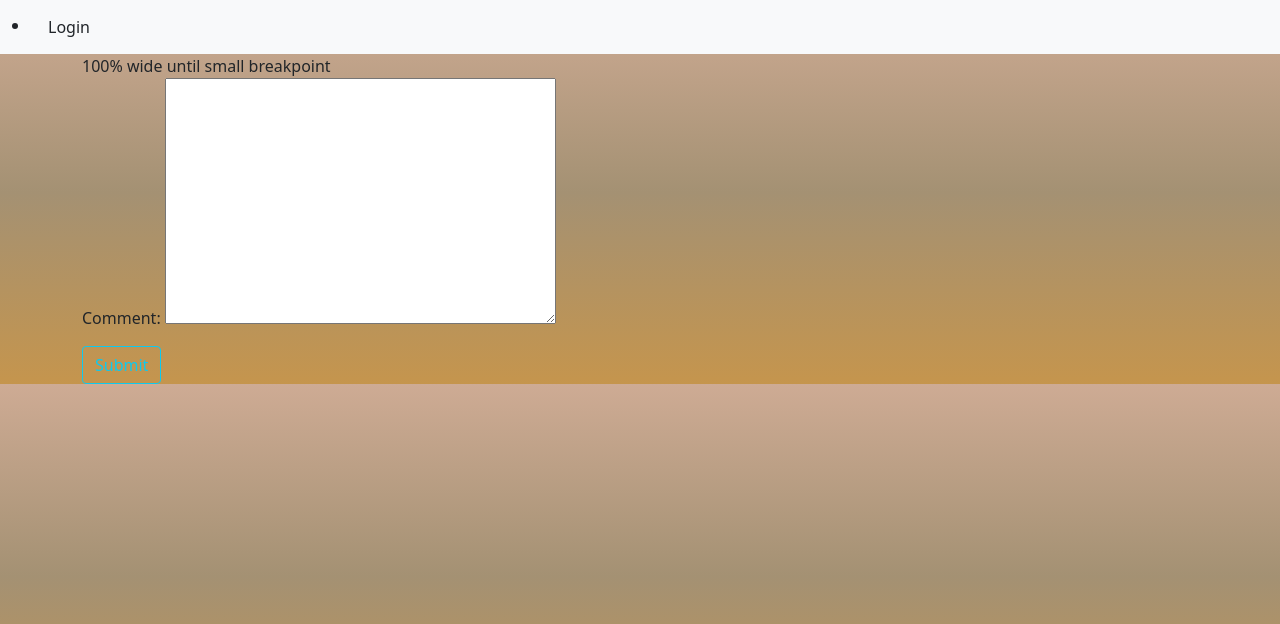
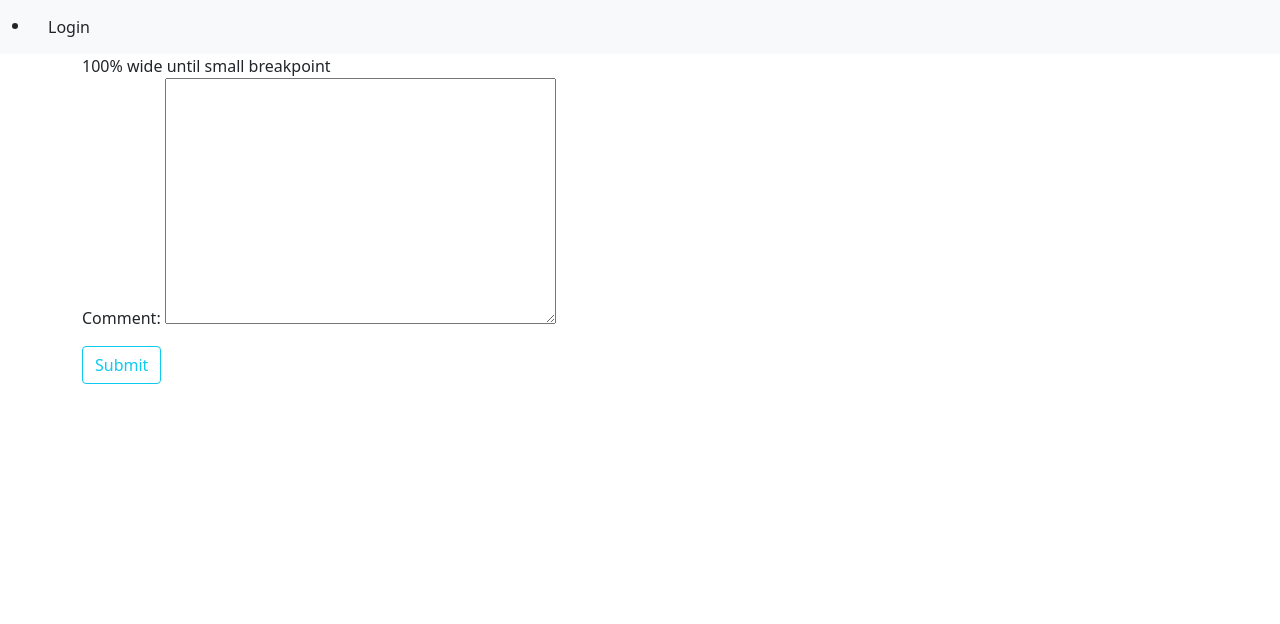
Before and after one commit to alphonce-otieno-odhiambo/IG.C, a Django app: page /comment in a window 1280 px wide. Shown: the top 624 px of the page. Run offline with Django 3.2, Linux system fonts and the light colour scheme; some libraries are stand-ins or nearby versions.

Commit message:
change body color

```diff
--- a/insta/templates/comment.html
+++ b/insta/templates/comment.html
@@ -3,14 +3,7 @@
 {% block title %} {% endblock%}
 
 {% block content %}
-<style>
-    body{
-        background: #CEAB94;
-background: -moz-linear-gradient(top, #CEAB94 0%, #A49173 50%, #C5954D 100%);
-background: -webkit-linear-gradient(top, #CEAB94 0%, #A49173 50%, #C5954D 100%);
-background: linear-gradient(to bottom, #CEAB94 0%, #A49173 50%, #C5954D 100%);
-    }
-</style>
+
 
 <div class="container-sm">100% wide until small breakpoint
 <div class="row">
--- a/insta/templates/profile/update.html
+++ b/insta/templates/profile/update.html
@@ -6,7 +6,7 @@
 <div class="container">
     <div class="row">
         <div class="col-md-12">
-            <br>
+            <br>z
             <center>
                 <div class="card" style="width: 30rem;">
                     <div class="card-body">
```
Also changed, not shown: insta/templates/profile/profile.html (+1 -8 lines), insta/templates/profile/profile_page.html (+0 -8 lines).
